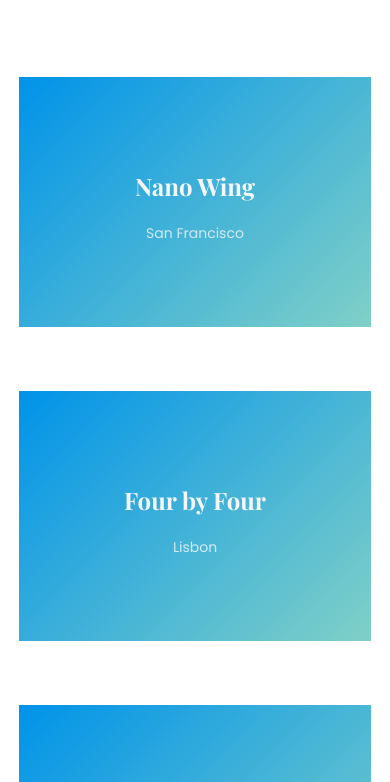
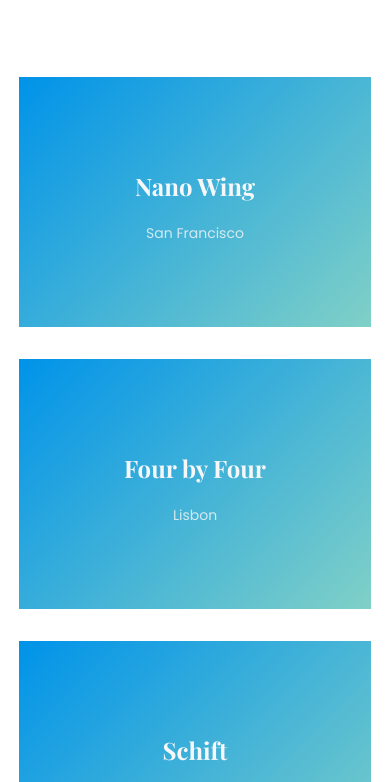
Before and after one commit to la-magbanua/faber, a Gatsby site: page / in a window 390 px wide. Shown: the part 4282-5064 px from the top of the page. Built offline with nearby package versions, Linux system fonts and the light colour scheme; Gatsby itself is replaced by a stand-in of ours; a web font is replaced by a local one.

Commit message:
added responsive styles in companies section for tablet and mobile breakpoints

```diff
--- a/src/components/companies.js
+++ b/src/components/companies.js
@@ -16,6 +16,12 @@ const InnerCompanies = styled.div`
     font-size: 2.5rem;
     color: ${({ theme }) => theme.colors.primary};
     margin-bottom: 5rem;
+  }
+
+  @media screen and (max-width: 420px) {
+    h2 {
+      text-align: center;
+    }
   }
 `
 
@@ -44,6 +50,15 @@ const CompaniesList = styled.div`
       font-size: 14px;
       opacity: 80%;
     }
+  }
+
+  @media screen and (max-width: 769px) {
+    grid-template-columns: repeat(auto-fit, minmax(180px, 1fr));
+    grid-gap: 2rem;
+  }
+
+  @media screen and (max-width: 420px) {
+    grid-template-columns: 1fr;
   }
 `
 
```
